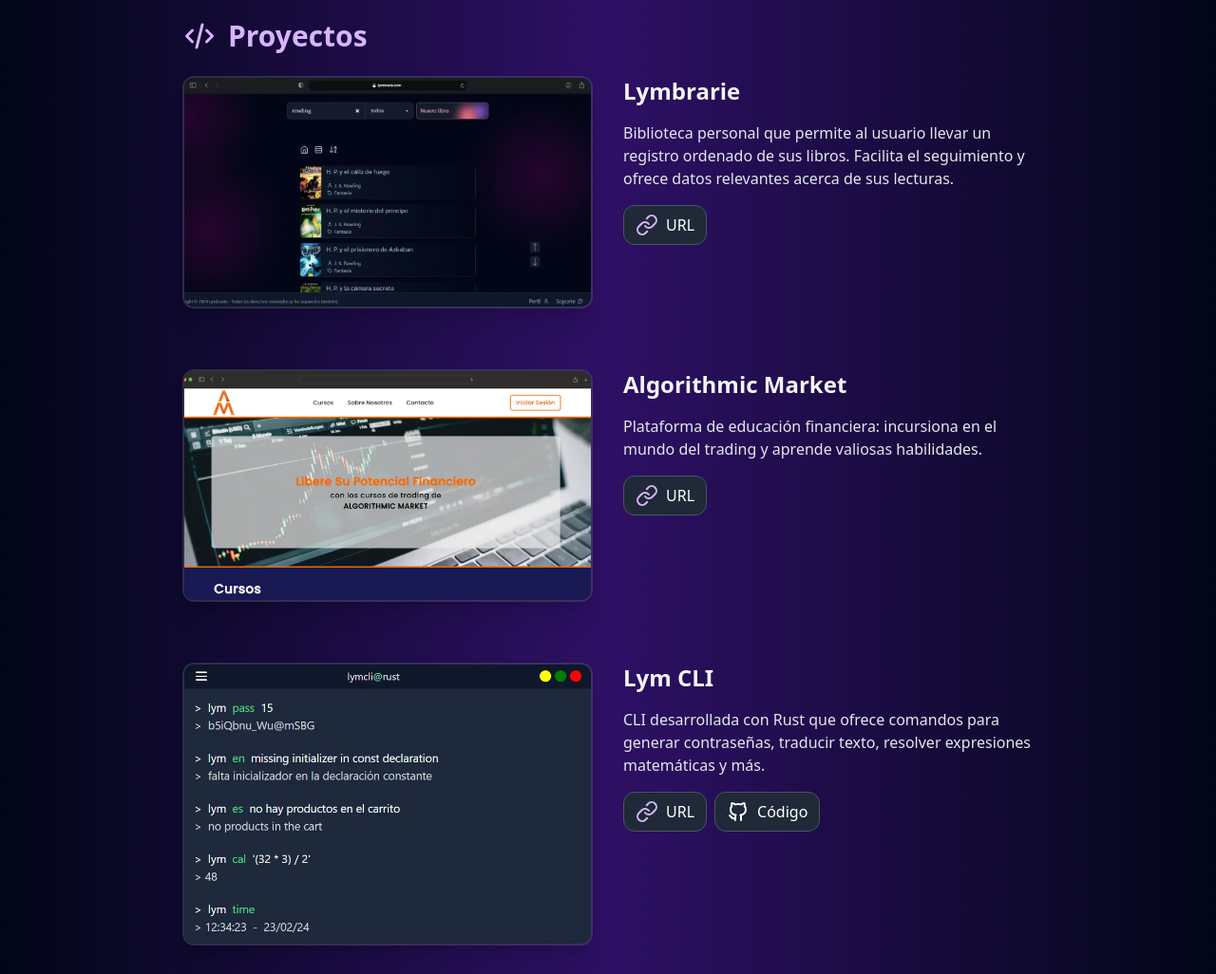
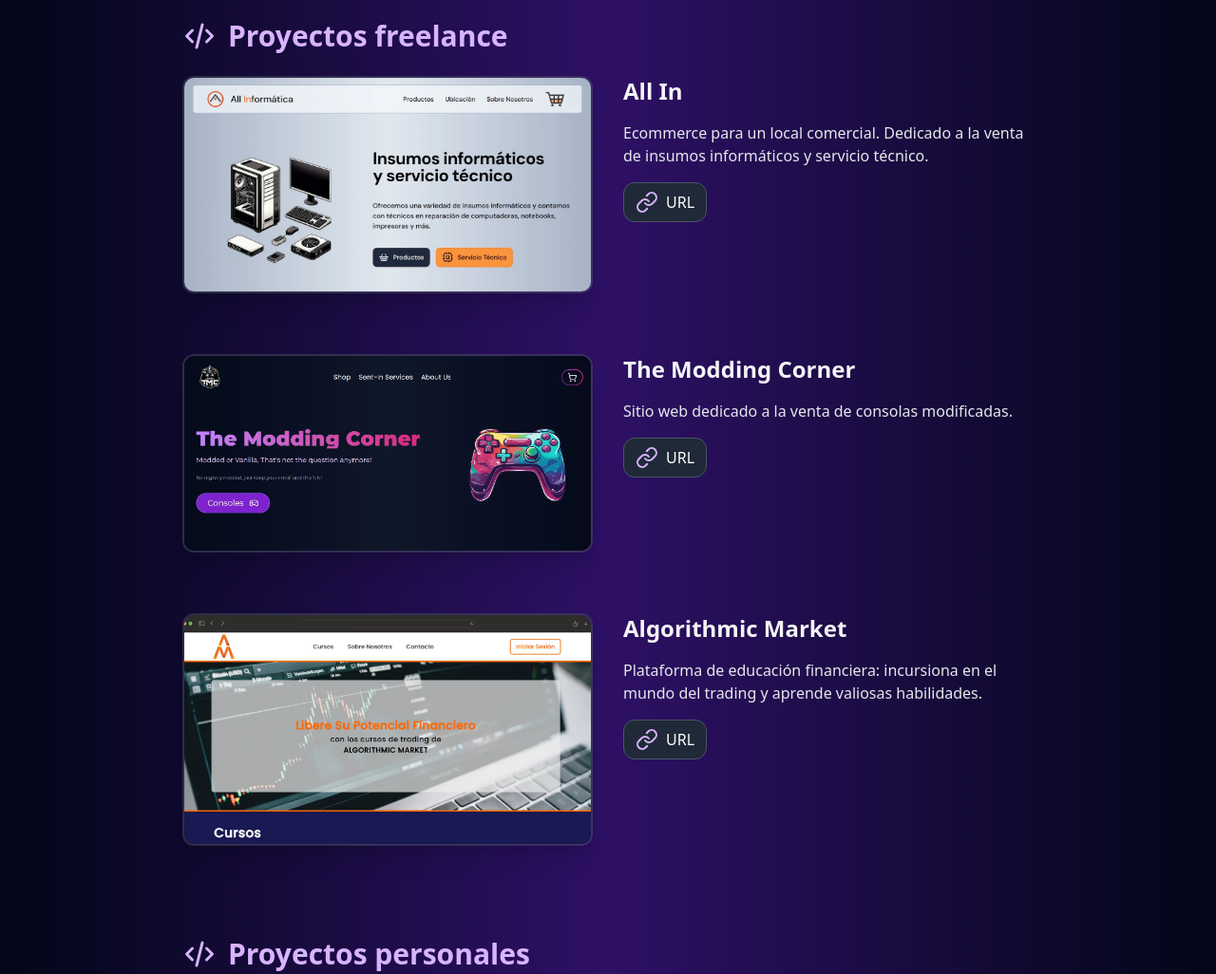
Before and after one commit to gixi404/portafolio, an Astro site: page / in a window 1280 px wide. Shown: the part 900-1926 px from the top of the page at 95% size. Built offline with nearby package versions, Linux system fonts and the light colour scheme; Astro itself is replaced by a stand-in of ours.

Commit message:
división de proyecyos

```diff
--- /dev/null
+++ b/src/components/ProjectsFreelance.astro
@@ -0,0 +1,59 @@
+---
+import Link from "./icons/Link.astro";
+import LinkButton from "./LinkButton.astro";
+const PROJECTS = [
+  {
+    title: "All In",
+    description:
+      "Ecommerce para un local comercial. Dedicado a la venta de insumos informáticos y servicio técnico.",
+    link: "https://allinlujan.com.ar",
+    image: "/allin-img.webp",
+  },
+  {
+    title: "The Modding Corner",
+    description: "Sitio web dedicado a la venta de consolas modificadas.",
+    link: "https://themoddingcorner.com/",
+    image: "/tmc-img.webp",
+  },
+  {
+    title: "Algorithmic Market",
+    description:
+      "Plataforma de educación financiera: incursiona en el mundo del trading y aprende valiosas habilidades.",
+    link: "https://algorithmic-market.com",
+    image: "/am-img.webp",
+  },
+];
+---
+
+<ul class="flex flex-col gap-y-16 px-4 sm:px-0">
+  {
+    PROJECTS.map(project => (
+      <article class="flex flex-col space-x-0 space-y-8 group md:flex-row md:space-x-8 md:space-y-0">
+        <div class="w-full md:w-1/2">
+          <div class="relative flex flex-col items-center col-span-6 row-span-5 gap-8 transition duration-500 ease-in-out transform shadow-xl overflow-clip rounded-xl sm:rounded-xl md:group-hover:-translate-y-1 md:group-hover:shadow-2xl">
+            <img
+              alt="imagen de proyecto"
+              class="object-cover object-top w-full h-56 transition duration-500 sm:h-full md:group-hover:scale-105 border-2 border-gray-600/50 rounded-xl"
+              loading="lazy"
+              src={project.image}
+            />
+          </div>
+        </div>
+
+        <div class="w-full md:w-1/2 md:max-w-lg">
+          <h3 class="text-2xl font-bold text-gray-100">{project.title}</h3>
+
+          <div class="flex flex-wrap mt-2">
+            <div class="mt-2 text-gray-200">{project.description}</div>
+            <footer class="flex items-end justify-start mt-4 gap-x-2">
+              <LinkButton href={project.link}>
+                <Link class="size-4" />
+                URL
+              </LinkButton>
+            </footer>
+          </div>
+        </div>
+      </article>
+    ))
+  }
+</ul>
--- a/src/components/Projects.astro
+++ b/src/components/ProjectsPersonal.astro
@@ -1,6 +1,6 @@
 ---
+import GitHub from "./icons/GitHub.astro";
 import Link from "./icons/Link.astro";
-import GitHub from "./icons/GitHub.astro";
 import LinkButton from "./LinkButton.astro";
 const PROJECTS = [
   {
@@ -10,13 +10,7 @@
     link: "https://lymbrarie.com",
     image: "/lymbrarie-img.webp",
   },
-  {
-    title: "Algorithmic Market",
-    description:
-      "Plataforma de educación financiera: incursiona en el mundo del trading y aprende valiosas habilidades.",
-    link: "https://algorithmic-market.com",
-    image: "/am-img.webp",
-  },
+
   {
     title: "Lym CLI",
     description:
@@ -36,7 +30,7 @@
 ];
 ---
 
-<div class="flex flex-col gap-y-16 px-4 sm:px-0">
+<ul class="flex flex-col gap-y-16 px-4 sm:px-0">
   {
     PROJECTS.map(project => (
       <article class="flex flex-col space-x-0 space-y-8 group md:flex-row md:space-x-8 md:space-y-0">
@@ -80,4 +74,4 @@
     class="text-gray-300 hover:underline cursor-pointer hover:text-white w-full sm:w-max text-center sm:text-start"
     >Ver más proyectos</a
   >
-</div>
+</ul>
--- a/src/pages/index.astro
+++ b/src/pages/index.astro
@@ -4,7 +4,8 @@
 import CodeIcon from "@/components/icons/Code.astro";
 import SkillsIcon from "@/components/icons/Skills.astro";
 import ProfileCheck from "@/components/icons/ProfileCheck.astro";
-import Projects from "@/components/Projects.astro";
+import ProjectsFreelance from "@/components/ProjectsFreelance.astro";
+import ProjectsPersonal from "@/components/ProjectsPersonal.astro";
 import SectionContainer from "@/components/SectionContainer.astro";
 import Hero from "@/components/Hero.astro";
 import Skills from "@/components/Skills.astro";
@@ -35,9 +36,19 @@
         class="flex items-center mb-6 text-3xl font-semibold gap-x-3 text-purple-300 px-2 sm:px-0"
       >
         <CodeIcon class="size-9" />
-        Proyectos
+        Proyectos freelance
       </h2>
-      <Projects />
+      <ProjectsFreelance />
+    </SectionContainer>
+
+    <SectionContainer>
+      <h2
+        class="flex items-center mb-6 text-3xl font-semibold gap-x-3 text-purple-300 px-2 sm:px-0"
+      >
+        <CodeIcon class="size-9" />
+        Proyectos personales
+      </h2>
+      <ProjectsPersonal />
     </SectionContainer>
 
     <SectionContainer id="sobre-mi">
```
Also changed, not shown: public/allin-img.webp (added), public/tmc-img.webp (added).
